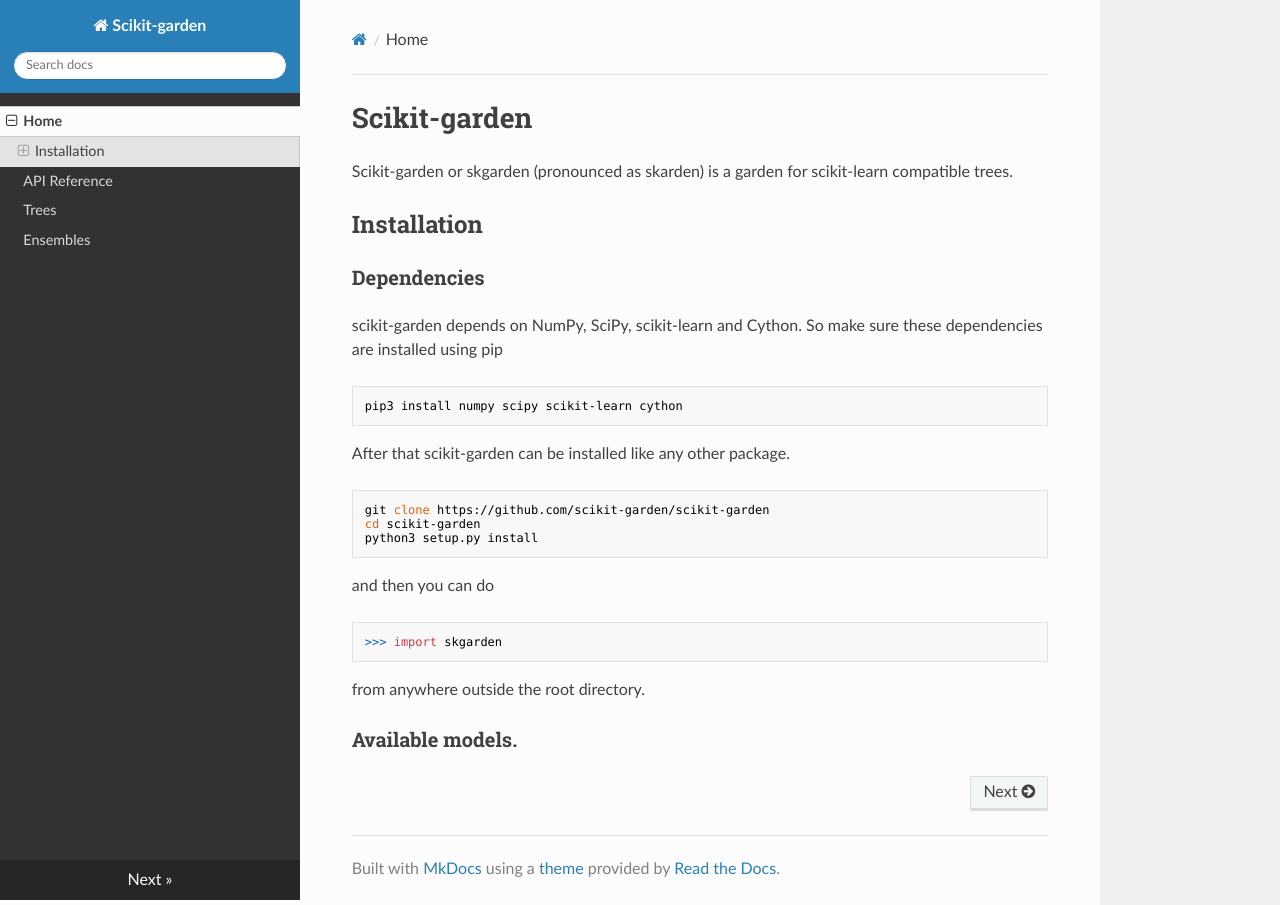
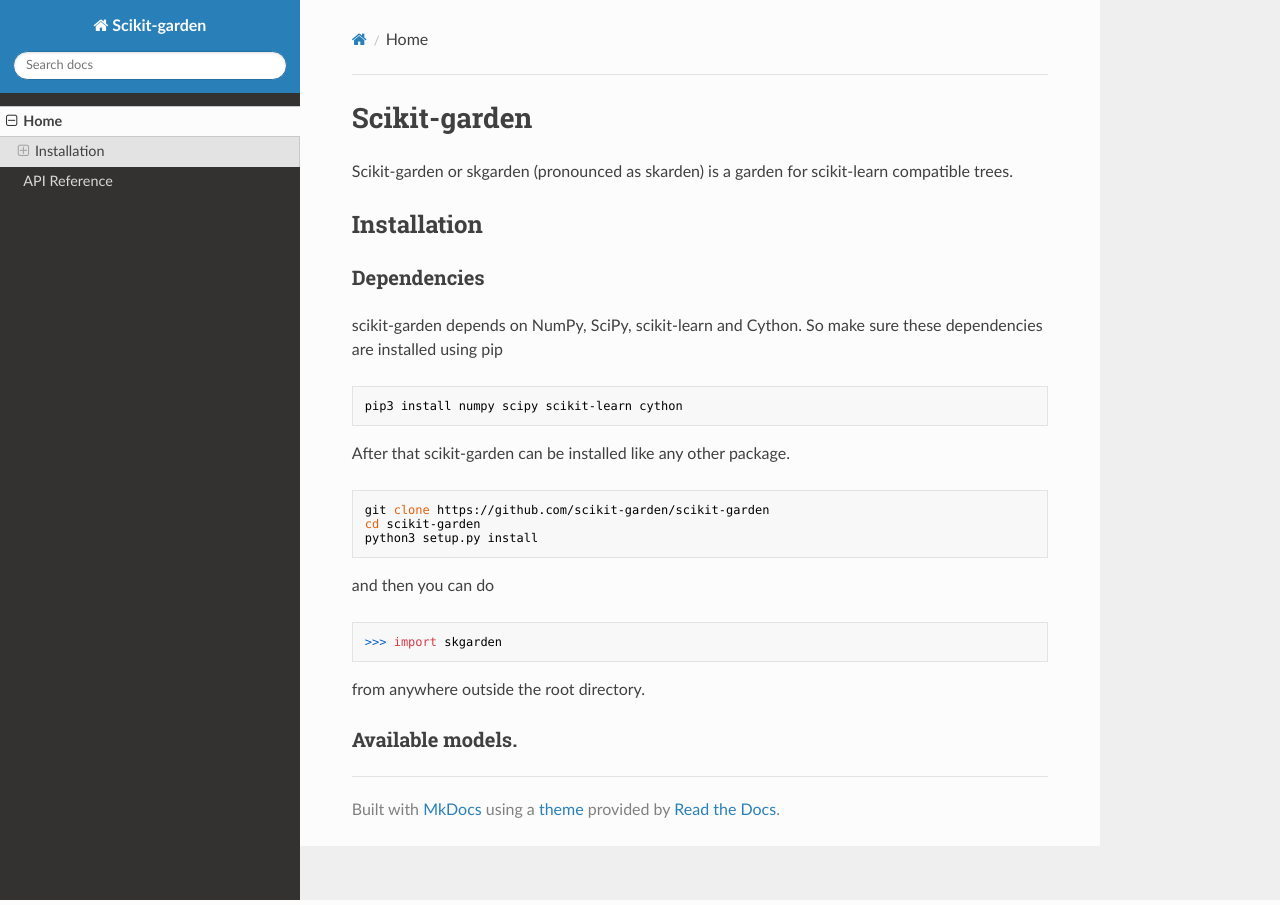
Before and after one commit to scikit-garden/scikit-garden, an MkDocs documentation site: the page built from docs/index.md, in a window 1280 px wide. Built offline with MkDocs 1.6.1, drawn with Linux system fonts in a browser that asks for light colours; nearby versions of some CDN libraries; old or Windows-style settings are respelled for this version of MkDocs.

Commit message:
Remove Trees/Ensembles from docs

```diff
--- a/mkdocs.yml
+++ b/mkdocs.yml
@@ -3,6 +3,4 @@
 pages:
   - Home: index.md
   - API Reference: api.md
-  - Trees: trees/about.md
-  - Ensembles: ensembles/about.md
 theme: readthedocs
```
Also changed, not shown: docs/ensembles/about.md (deleted), docs/trees/about.md (deleted).
